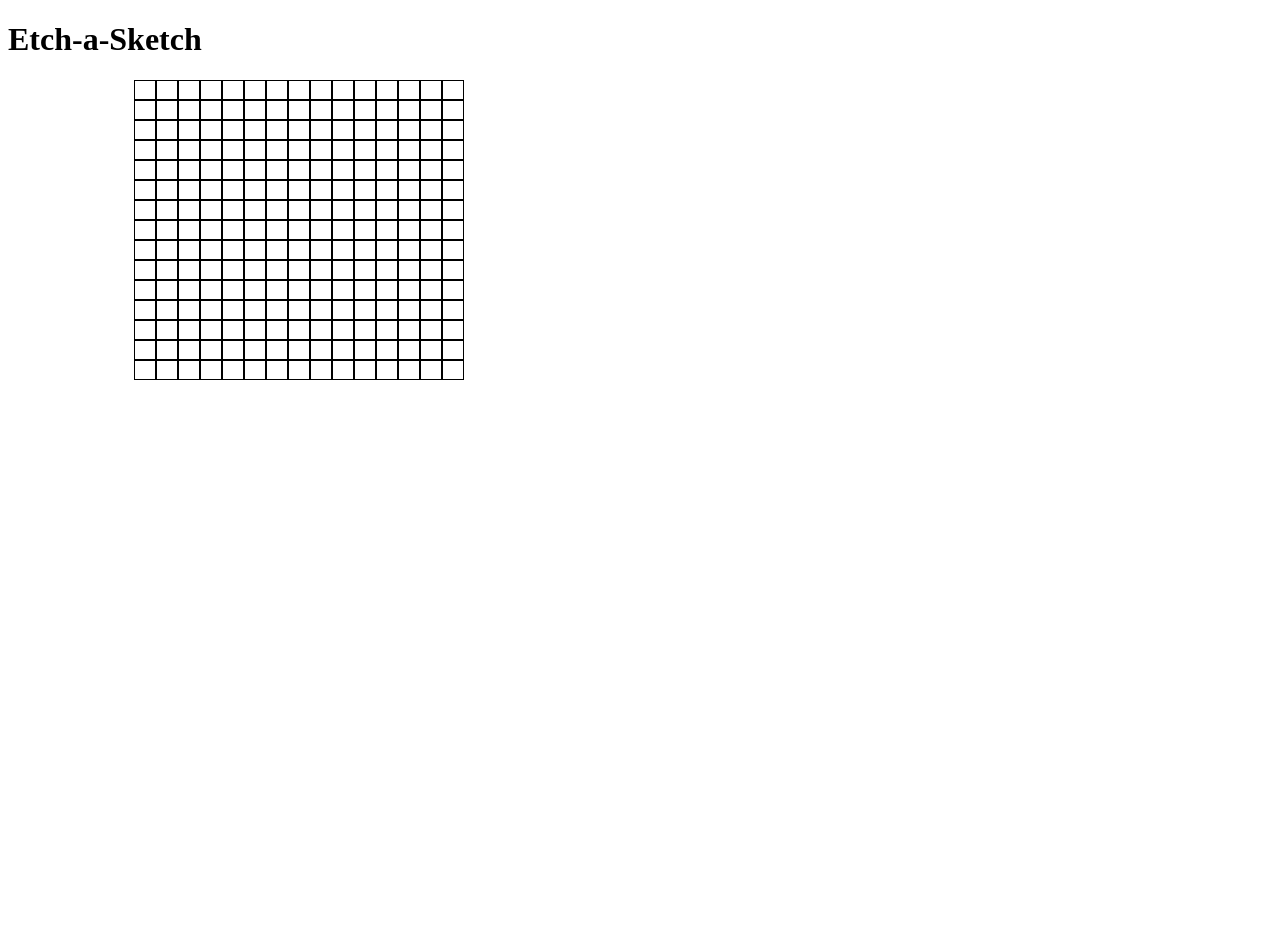
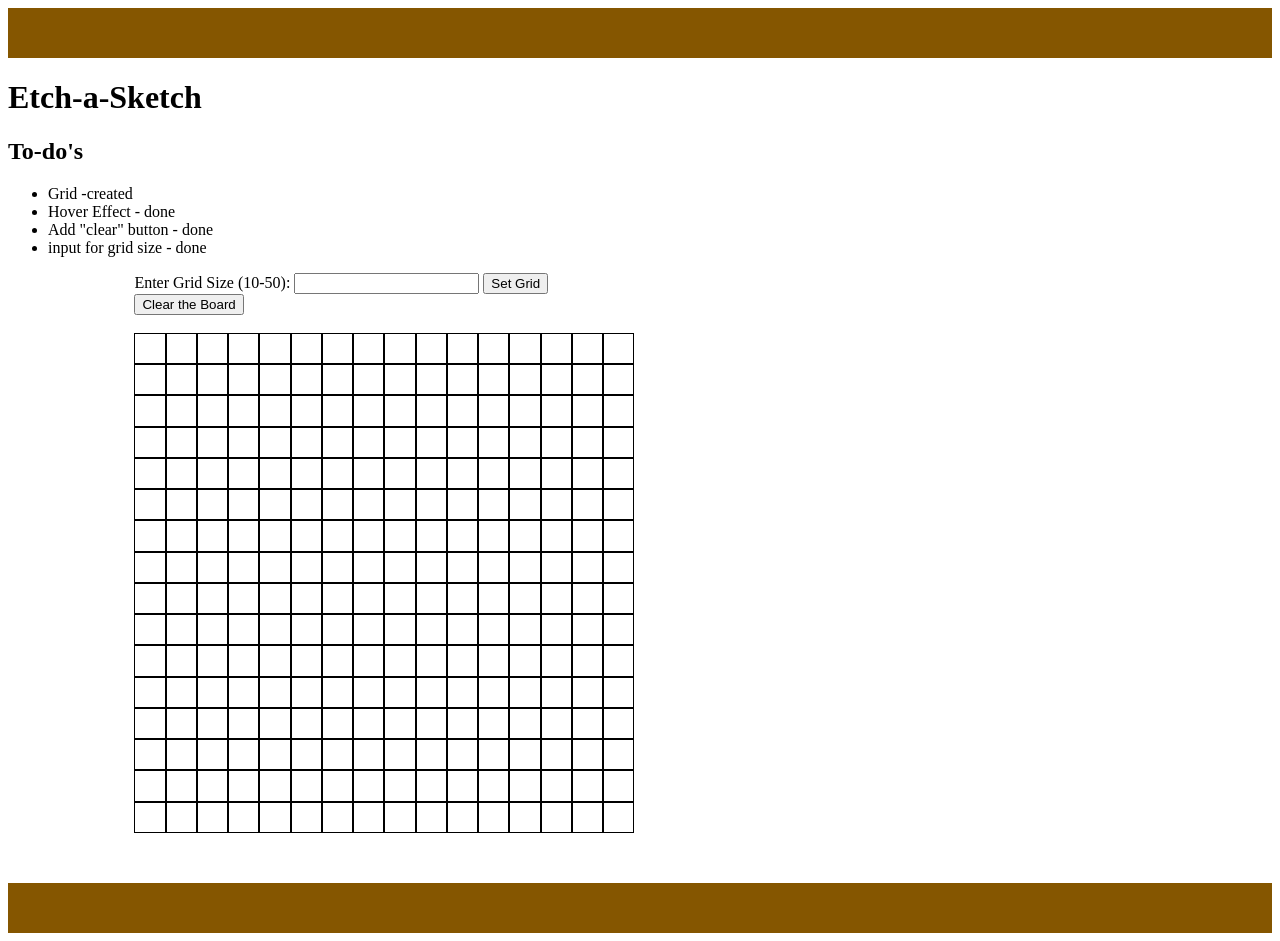
Before and after one commit to BROJ3/Etch-a-Sketch, a plain HTML site: page index.html in a window 1280 px wide. Before the commit the page ends 800 px from the top, so only its background shows below. Drawn offline with Linux system fonts and the light colour scheme.

Commit message:
add grid functionality

```diff
--- a/index.html
+++ b/index.html
@@ -9,10 +9,26 @@
 <body>
     <script src="script.js"></script>
 
+    <div class="header"></div>
+    <div class=""><h1>Etch-a-Sketch</h1></div>
+    <h2>To-do's</h2>
+    <ul>
+        <li>Grid -created</li>
+        <li>Hover Effect - done</li>
+        <li>Add "clear" button - done</li>
+        <li>input for grid size - done</li>
 
-    <div class=""><h1>Etch-a-Sketch</h1></div>
-    <div id="container"></div>
+    </ul>
 
+    <div id="container">
+        <span>Enter Grid Size (10-50): </span>
+        <input id="item" type="form"> <button id="grid">Set Grid</button><br>
+        <button id="clearMe">Clear the Board</button>
+        <br>
+        <br>
+    </div>
+
+    <div class="footer"></div>
 
 </body>
 </html>
--- a/script.js
+++ b/script.js
@@ -2,16 +2,26 @@ function addElement() {
 
   const workingSpace = document.getElementById("container");
   workingSpace.style.paddingInline = "10%"
+  const inputValue = document.querySelector('#item');
+  const btn = document.querySelector('#grid')
 
+  btn.addEventListener('click', function (e) {
+    const listValue = inputValue.value;
+    console.log(listValue);
+
+    if (parseInt(inputValue.value) >= 10 && parseInt(inputValue.value) <= 50) {
+      console.log(listValue);
 
         // loop to make 16 rows
-  for (let i=0;i < 15; i++) {
+  for (let i = 0; i < inputValue.value; i++) {
+
+    let temporaryInput = 16;
 
     //define each row
     const row = document.createElement("div");
     row.className = "row"
-    row.style.height = "20px";
-    row.style.width = "20px";
+    row.style.height = 500/parseInt(inputValue.value) + "px"
+    row.style.width = "500px"
 
     //define flex
     row.style.display = "flex"
@@ -19,15 +29,88 @@ function addElement() {
     row.style.flexDirection = "column"
 
     //for each row, define 16 columns
-    for (let j=0;j<15;j++) {
+    for (let j = 0; j < inputValue.value; j++) {
       const pixel = document.createElement("div")
       pixel.className = "gridSquare"
-        pixel.style.height = "20px";
-        pixel.style.width = "20px";
+      //pixel.style.width = row.style.width/pixel.style.width;
+      pixel.style.height = row.style.height;
       pixel.style.border = "1px solid black"
 
       //append the column to row
       row.appendChild(pixel)
+
+
+      // Add a mouseover event listener
+      pixel.addEventListener('mouseover', () => {
+        // Change the button's background color
+        pixel.style.backgroundColor = 'black';
+      });
+
+      const clearButton = document.getElementById("clearMe");
+      clearButton.addEventListener('click', () => {
+        // Change the button's background color
+        pixel.style.backgroundColor = 'white';
+      });
+
+
+    }
+    //create the row
+
+    workingSpace.appendChild(row);
+
+  }
+
+    } else {
+      alert("Select number between 10 and 50")
+      console.log(inputValue.value)
+
+    }
+    inputValue.value = '';
+
+    inputValue.focus();
+
+  });
+
+  let temporaryInput = 16;
+
+  for (let i = 0; i < temporaryInput; i++) {
+
+
+    //define each row
+    const row = document.createElement("div");
+    row.className = "row"
+    row.style.height = 500/temporaryInput + "px"
+    row.style.width = "500px"
+
+    //define flex
+    row.style.display = "flex"
+    row.style.flexWrap = "wrap"
+    row.style.flexDirection = "column"
+
+    //for each row, define 16 columns
+    for (let j = 0; j < temporaryInput; j++) {
+      const pixel = document.createElement("div")
+      pixel.className = "gridSquare"
+      //pixel.style.width = row.style.width/pixel.style.width;
+      pixel.style.height = row.style.height;
+      pixel.style.border = "1px solid black"
+
+      //append the column to row
+      row.appendChild(pixel)
+
+
+      // Add a mouseover event listener
+      pixel.addEventListener('mouseover', () => {
+        // Change the button's background color
+        pixel.style.backgroundColor = 'black';
+      });
+
+      const clearButton = document.getElementById("clearMe");
+      clearButton.addEventListener('click', () => {
+        // Change the button's background color
+        pixel.style.backgroundColor = 'white';
+      });
+
 
     }
     //create the row
@@ -37,23 +120,8 @@ function addElement() {
 
   }
 
+
 }
 
+
 document.body.onload = addElement;
-
-function genDivs(v){
-    var e = document.body; // whatever you want to append the rows to:
-    for(var i = 0; i < v; i++){
-      var row = document.createElement("div");
-      row.className = "row";
-      for(var x = 1; x <= v; x++){
-          var cell = document.createElement("div");
-          cell.className = "gridsquare";
-          cell.innerText = (i * v) + x;
-          row.appendChild(cell);
-      }
-      e.appendChild(row);
-    }
-    document.getElementById("code").innerText = e.innerHTML;
-
-  }
--- a/style.css
+++ b/style.css
@@ -0,0 +1,16 @@
+.header {
+    height: 50px;
+    background-color: rgb(133, 86, 0);
+}
+
+.container {
+    height: 500px;
+    width: 300px;
+}
+
+.footer {
+    height: 50px;
+    background-color: rgb(133, 86, 0);
+    margin-top: 50px;
+
+}
```
Lines whose indentation alone changed are shown as unchanged.
